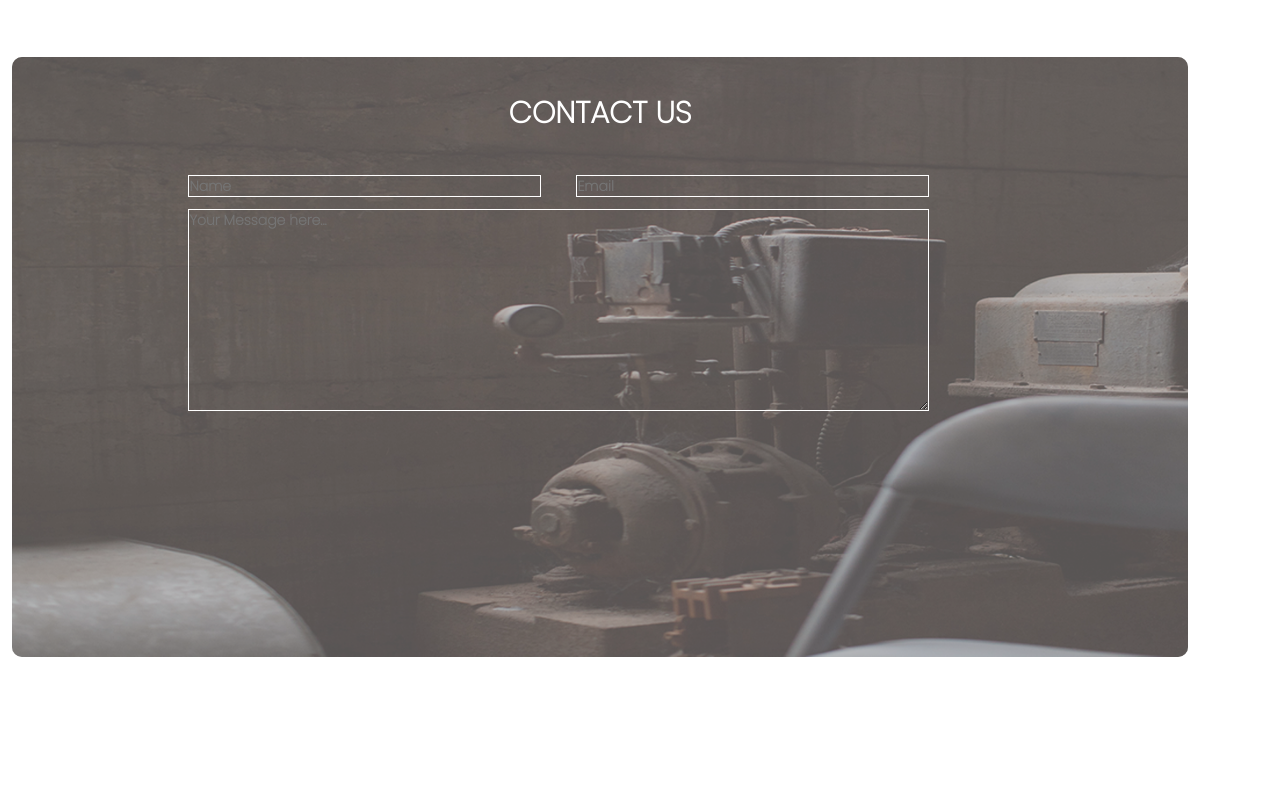
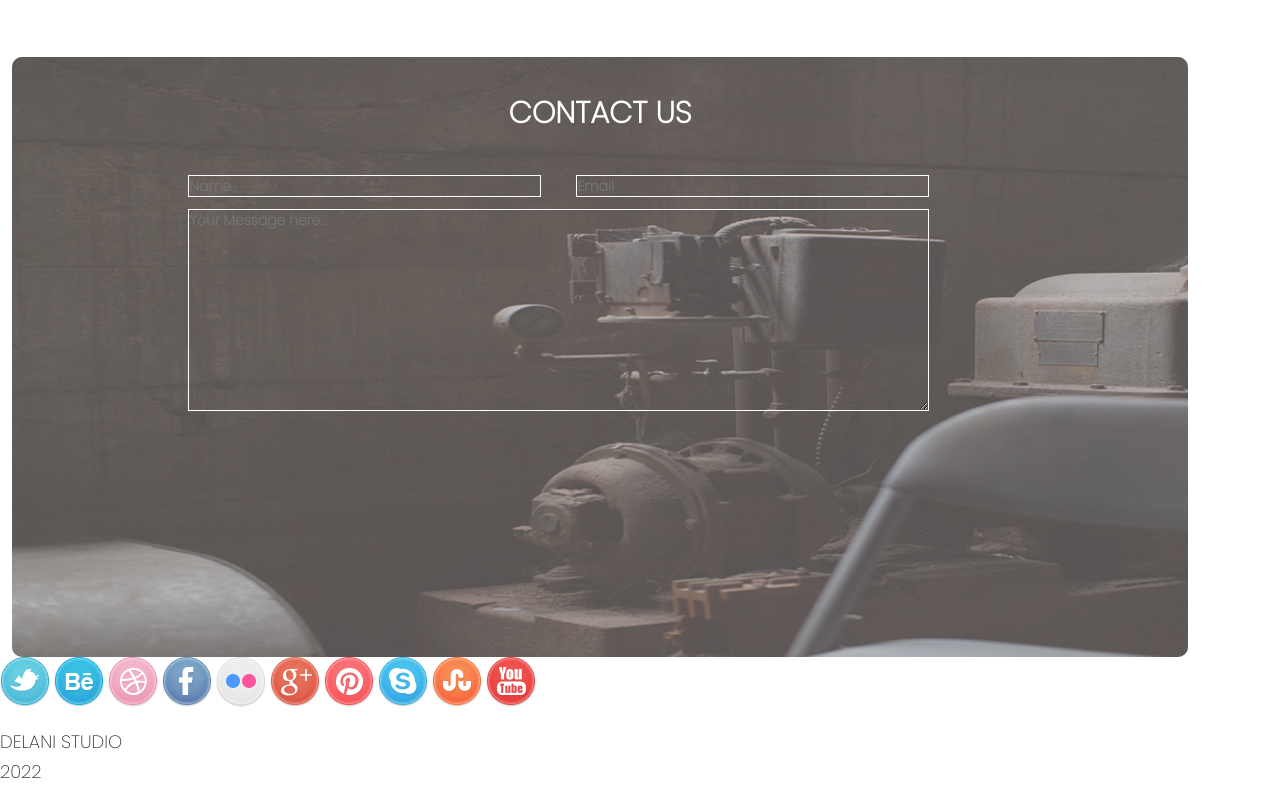
Before and after one commit to SayiaFelix/delani-studio, a plain HTML site: page index.html in a window 1280 px wide. Shown: the part 2411-3203 px from the top of the page. Before the commit the page ends 3068 px from the top, so only its background shows below. Drawn offline with nearby package versions, Linux system fonts and the light colour scheme.

Commit message:
Add;Add file in my project

```diff
--- a/index.html
+++ b/index.html
@@ -185,65 +185,34 @@
                 <textarea name="message" id="message" placeholder="Your Message here..." cols="30" rows="10"></textarea>
 
             </form>
+        </div>
 
+    </div>
+
+    <footer class="social-media">
+        <div class="social">
+            <img src="./images/assets/social_icons/twitter.png" alt="twitter">
+            <img src="./images/assets/social_icons/behance.png" alt="behance">
+            <img src="./images/assets/social_icons/dribble.png" alt="dribble">
+            <img src="./images/assets/social_icons/facebook.png" alt="facebook">
+            <img src="./images/assets/social_icons/flickr.png" alt="flickr">
+            <img src="./images/assets/social_icons/g_plus.png" alt="g_plus">
+            <img src="./images/assets/social_icons/pinterest.png" alt="pinterest">
+            <img src="./images/assets/social_icons/skype.png" alt="skype">
+            <img src="./images/assets/social_icons/stumble_upon.png" alt="stumble_upon">
+            <img src="./images/assets/social_icons/you_tube.png" alt="you_tube">
+
+        </div>
+
+        <div class="media">
+            <h4>DELANI STUDIO</h4>
+            <h4>2022</h4>
 
 
         </div>
 
 
-
-
-
-
-
-
-
-
-
-
-    </div>
-
-
-
-
-
-
-
-
-
-
-
-
-
-
-
-
-
-
-
-
-
-
-
-
-
-
-
-
-
-
-
-
-
-
-
-
-
-
-
-
-
-
+    </footer>
 
 
     <!-- Bootstrap Bundle with Popper -->
```
